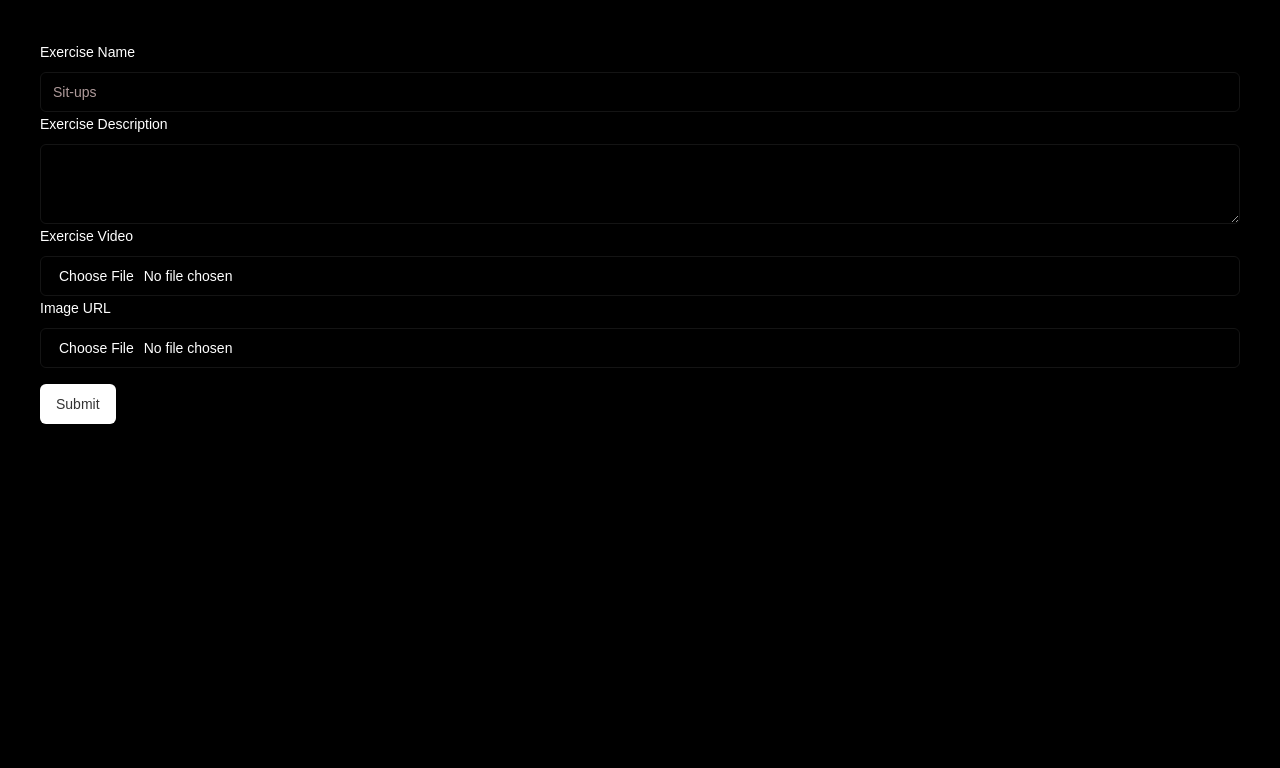
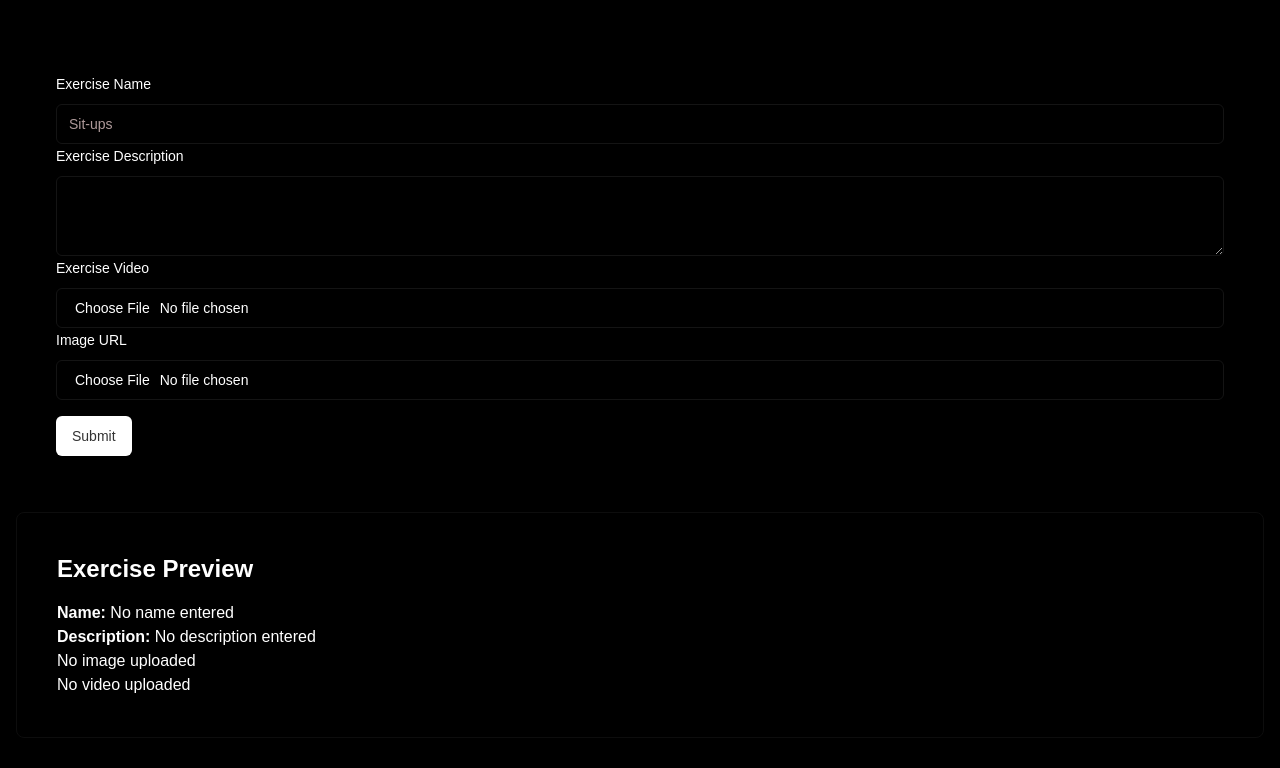
Before and after one commit to Fordjour12/fitnex-test, a Next.js app in the folder fitnex-web/: page /test in a window 1280 px wide. Shown: the top 768 px of the page. Built offline with nearby package versions, Linux system fonts and the light colour scheme.

Commit message:
commit testing form

```diff
--- a/fitnex-web/components/form/form.tsx
+++ b/fitnex-web/components/form/form.tsx
@@ -10,9 +10,35 @@ import {
 } from "@/components/ui/form";
 import { Input } from "@/components/ui/input";
 import { zodResolver } from "@hookform/resolvers/zod";
+import { useMutation } from "@tanstack/react-query";
 import { useForm } from "react-hook-form";
+import { z } from "zod";
 import { Textarea } from "../ui/textarea";
-import { ExerciseSchema, type ExerciseSchemaType } from "./schema";
+
+const isClient = typeof window !== "undefined";
+
+export const ExerciseSchema = z.object({
+	name: z.string().min(1, "Exercise name is required"),
+	description: z.string().min(1, "Exercise description is required"),
+	imageUrl: isClient
+		? z
+				.any()
+				.refine(
+					(fileList) => fileList instanceof FileList && fileList.length === 1,
+					"Please select an image",
+				)
+		: z.any(), // Fallback for server-side rendering
+	videoUrl: isClient
+		? z
+				.any()
+				.refine(
+					(fileList) => fileList instanceof FileList && fileList.length === 1,
+					"Please select a video",
+				)
+		: z.any(), // Fallback for server-side rendering
+});
+
+export type ExerciseSchemaType = z.infer<typeof ExerciseSchema>;
 
 export default function CreateExerciseForm() {
 	const form = useForm<ExerciseSchemaType>({
@@ -20,12 +46,56 @@ export default function CreateExerciseForm() {
 	});
 
 	const fileRef = form.register("imageUrl");
+	const fileRef2 = form.register("videoUrl");
 
-	const onSubmit = (data: ExerciseSchemaType) => {
-		console.log(data);
+	const watchedValues = form.watch();
+
+	const onSubmit = async (data: ExerciseSchemaType) => {
+		const formData = new FormData();
+		formData.append("name", data.name);
+		formData.append("description", data.description);
+
+		if (data.videoUrl && data.videoUrl.length > 0) {
+			const videoFile = data.videoUrl.item(0);
+			if (videoFile) {
+				formData.append("video", videoFile);
+			}
+		}
+
+		const imageFile = data.imageUrl.item(0);
+		if (imageFile) {
+			formData.append("image", imageFile);
+		}
+
+		mutation.mutate(formData);
 	};
 
+	const mutation = useMutation({
+		mutationFn: async (formData: FormData) => {
+			const response = await fetch(
+				"http://localhost:8085/api/v1/create-exercise",
+				{
+					method: "POST",
+					body: formData, // Send FormData as the request body
+				},
+			);
+
+			if (!response.ok) {
+				throw new Error("Failed to submit exercise");
+			}
+
+			return response.json();
+		},
+		onSuccess: (data) => {
+			console.log("Exercise created successfully", data);
+		},
+		onError: (error) => {
+			console.error("Error creating exercise", error);
+		},
+	});
+
 	return (
+		<div className="container mx-auto px-4 py-8">
 			<Form {...form}>
 				<form onSubmit={form.handleSubmit(onSubmit)} className="w-full p-10">
 					<FormField
@@ -72,7 +142,7 @@ export default function CreateExerciseForm() {
 											type="file"
 											accept="video/*"
 											placeholder="shadcn"
-										{...fileRef}
+											{...fileRef2}
 										/>
 									</FormControl>
 									<FormMessage />
@@ -106,5 +176,38 @@ export default function CreateExerciseForm() {
 					</Button>
 				</form>
 			</Form>
+
+			{/* Real-time Preview Section */}
+			<div className="w-full p-10 border rounded-lg">
+				<h2 className="text-2xl font-bold mb-4">Exercise Preview</h2>
+				{/* Display the form values in real-time */}
+				<p>
+					<strong>Name:</strong> {watchedValues.name || "No name entered"}
+				</p>
+				<p>
+					<strong>Description:</strong>{" "}
+					{watchedValues.description || "No description entered"}
+				</p>
+				{/* Display the image preview */}
+				{watchedValues.imageUrl?.length ? (
+					<img
+						src={URL.createObjectURL(watchedValues.imageUrl[0])}
+						alt="Exercise  Preview"
+						className="my-4 max-h-40"
+					/>
+				) : (
+					<p>No image uploaded</p>
+				)}
+				{/* Display the video preview */}
+				{watchedValues.videoUrl?.length ? (
+					<video controls className="my-4 max-h-40">
+						<source src={URL.createObjectURL(watchedValues.videoUrl[0])} />
+						<track kind="captions" />
+					</video>
+				) : (
+					<p>No video uploaded</p>
+				)}
+			</div>
+		</div>
 	);
 }
--- a/fitnex-web/components/form/schema.ts
+++ b/fitnex-web/components/form/schema.ts
@@ -1,12 +1,16 @@
-"use client"
+// "use client";
 
-import { z } from "zod"
+// import { z } from "zod";
 
-export const ExerciseSchema = z.object({
-  name: z.string().min(1),
-  description: z.string().min(1),
-  imageUrl:z.instanceof(FileList).refine((fileList) => fileList.length===1, "Please select an image"),
-  videoUrl: z.instanceof(FileList).refine((fileList) => fileList.length===1, "Please select a video"),
-})
+// export const ExerciseSchema = z.object({
+// 	name: z.string().min(1),
+// 	description: z.string().min(1),
+// 	imageUrl: z
+// 		.instanceof(FileList)
+// 		.refine((fileList) => fileList.length === 1, "Please select an image"),
+// 	videoUrl: z
+// 		.instanceof(FileList)
+// 		.refine((fileList) => fileList.length === 1, "Please select a video"),
+// });
 
-export type ExerciseSchemaType = z.infer<typeof ExerciseSchema>
+// export type ExerciseSchemaType = z.infer<typeof ExerciseSchema>;
```
Also changed, not shown: fitnex-web/components/exercise/create-exercise.tsx (+9 -0 lines). Lines whose indentation alone changed are shown as unchanged.
